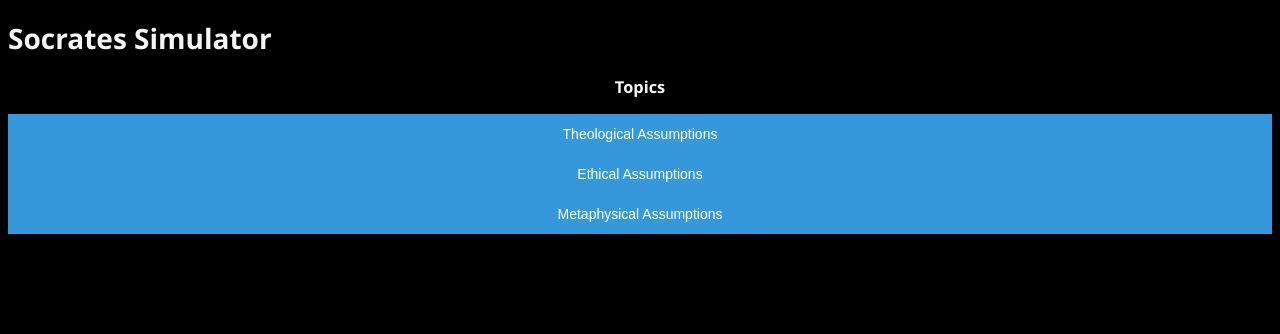
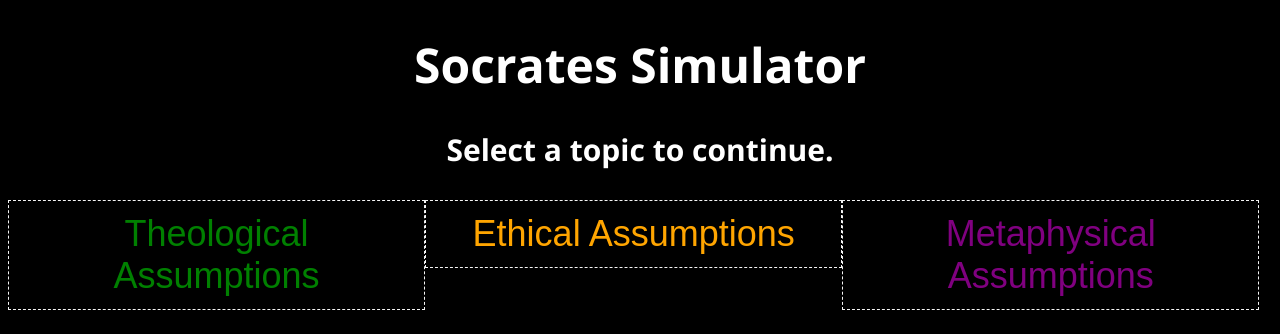
Before and after one commit to ElectricNinja315/Havesuto.github.io, a plain HTML site: page index.html in a window 1280 px wide. Drawn offline with Linux system fonts and the light colour scheme.

Commit message:
change layout

```diff
--- a/index.css
+++ b/index.css
@@ -1,9 +1,27 @@
+.row {
+    content: "";
+    display: table;
+    clear: both;
+    width: 100%;
+}
+
+.column {
+    width: 33%;
+    float: left;
+}
+
+.column button {
+    background-color: black;
+    color: white;
+    font-size: 28px;
+}
+
 body {
     background-color: black;
     font-family: 'Segoe UI', Tahoma, Geneva, Verdana, sans-serif;
     font-weight: 500;
     font-size: 14px;
-    color: whitesmoke;
+    color: white;
 }
 
 #backButton {
@@ -20,6 +38,33 @@ button {
     width: 100%;
 }
 
+#theologyButton {
+    background-color: black;
+    font-size: 36px;
+    color: green;
+    border: 1px;
+    border-color: whitesmoke;
+    border-style: dashed;
+}
+
+#ethicsButton {
+    background-color: black;
+    font-size: 36px;
+    color: orange;
+    border: 1px;
+    border-color: whitesmoke;
+    border-style: dashed;
+}
+
+#metaphysicsButton {
+    background-color: black;
+    font-size: 36px;
+    color: purple;
+    border: 1px;
+    border-color: whitesmoke;
+    border-style: dashed;
+}
+
 #topicsTitle {
     text-align: center;
 }
@@ -28,25 +73,10 @@ button {
     display: none;
 }
 
-#theologyTopics button {
-    background-color: whitesmoke;
-    color: black;
-}
-
 #ethicsTopics {
     display: none;
-}
-
-#ethicsTopics button {
-    background-color: whitesmoke;
-    color: black;
 }
 
 #metaphysicsTopics {
     display: none;
 }
-
-#metaphysicsTopics button {
-    background-color: whitesmoke;
-    color: black;
-}
--- a/index.html
+++ b/index.html
@@ -6,30 +6,40 @@
         <script src="index.js"></script>
     </head>
     <body>
-        <h1>Socrates Simulator</h1>
+        <h1 style="font-size: 48px; text-align: center">Socrates Simulator</h1>
+        <h3 style="font-size: 30px; text-align: center">Select a topic to continue.</h3>
 
-        <h3 id="topicsTitle">Topics</h3>
 
-        <button onclick="openTheology()">Theological Assumptions</button>
+        <div class="row">
+
+            <div class="column">
+                <button onclick="openTheology()" id="theologyButton">Theological Assumptions</button>
                 <div id="theologyTopics">
                     <button onclick="window.location.href = 'GodExistence/0.html'">Does God Exist?</button>
                     <br>
                     <button onclick="window.location.href=''">Can God Have Emotions?</button>
                 </div>
+            </div>
 
-        <button onclick="openEthics()">Ethical Assumptions</button>
+            <div class="column">
+                <button onclick="openEthics()" id="ethicsButton">Ethical Assumptions</button>
                 <div id="ethicsTopics">
                     <button onclick="window.location.href = 'Rights/0.html'">Do Natural Rights Exist?</button>
                     <br>
                     <button onclick="window.location.href = 'Morals/0.html'">Does morality exist?</button>
                 </div>
+            </div>
 
-        <button onclick="openMetaphysics()">Metaphysical Assumptions</button>
+            <div class="column">
+                <button onclick="openMetaphysics()" id="metaphysicsButton">Metaphysical Assumptions</button>
                 <div id="metaphysicsTopics">
                     <button onclick="window.location.href = 'Mind/0.html'">Is the mind immaterial?</button>
                     <br>
                     <button onclick="window.location.href = ''">Is the Ship of Theseus the same ship?</button>
                 </div>
+            </div>
+
+        </div>
 
     </body>
 </html>
```
Lines whose indentation alone changed are shown as unchanged.
